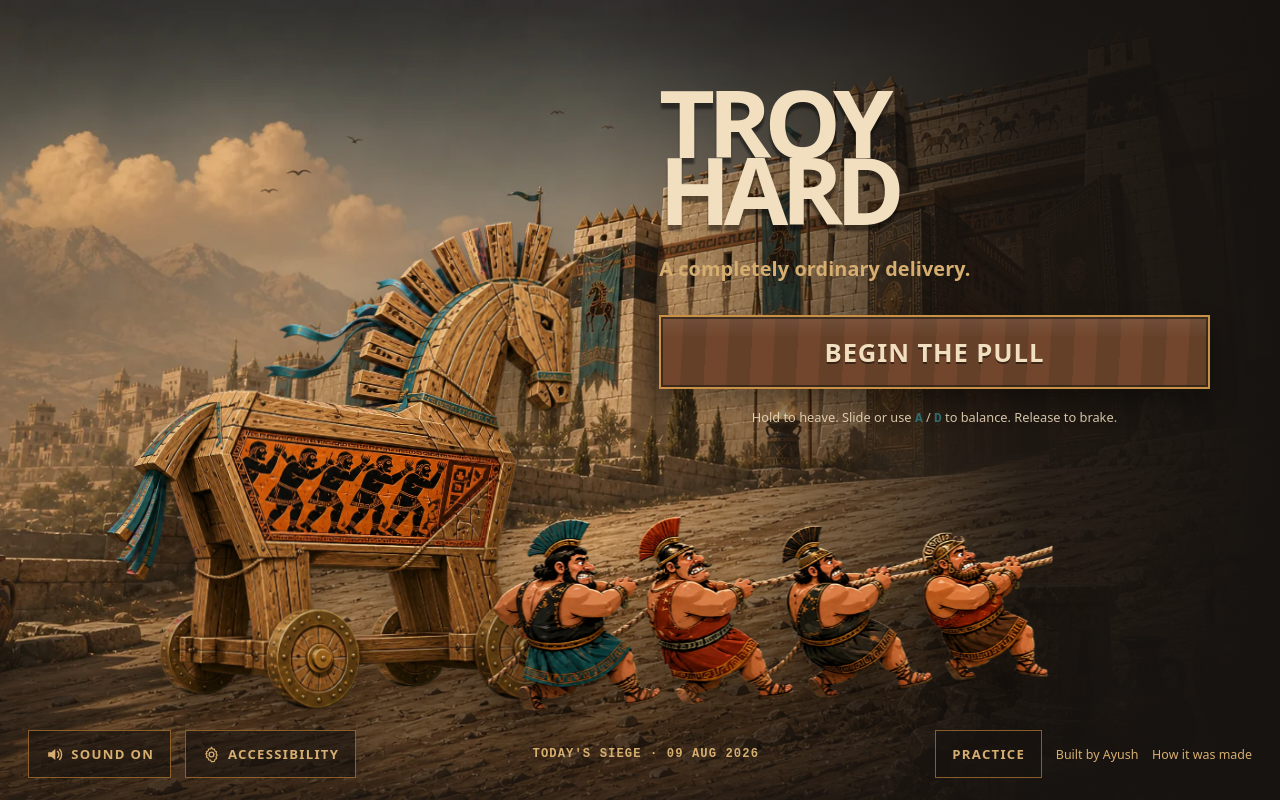
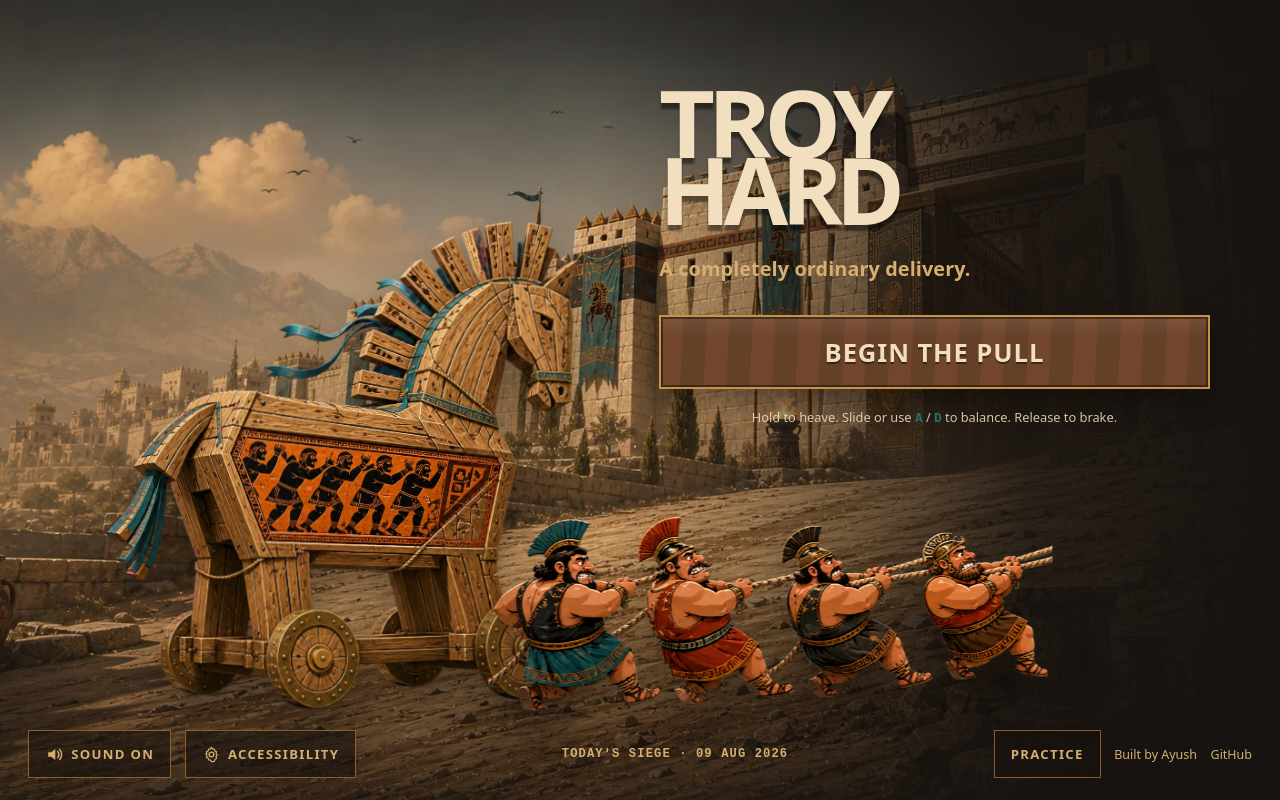
Before and after one commit to ayushhagarwal/troy-hard, a React (Vite) app: page / in a window 1280 px wide. Built offline with nearby package versions, Linux system fonts and the light colour scheme; a web font is replaced by a local one.

Commit message:
Replace making-of links with GitHub

```diff
--- a/src/components/InfoPage.tsx
+++ b/src/components/InfoPage.tsx
@@ -95,7 +95,11 @@ export function InfoPage({ kind }: InfoPageProps) {
         )}
         <footer>
           <a href="https://ayushdev.com/" target="_blank" rel="noopener noreferrer" onClick={() => trackGameEvent("creator_click", { surface: kind })}>Built by Ayush Agarwal</a>
-          <a href={makingOf ? "/credits/" : "/making-of/"}>{makingOf ? "Credits & privacy" : "Read the making-of"}</a>
+          {makingOf ? (
+            <a href="/credits/">Credits & privacy</a>
+          ) : (
+            <a href="https://github.com/ayushhagarwal/troy-hard" target="_blank" rel="noopener noreferrer" onClick={() => trackGameEvent("creator_click", { surface: "credits_github" })}>GitHub</a>
+          )}
         </footer>
       </article>
     </main>
--- a/src/components/ResultsScreen.tsx
+++ b/src/components/ResultsScreen.tsx
@@ -136,7 +136,7 @@ export function ResultsScreen({ result, priorBest, onRetry, onTitle }: ResultsSc
           </div>
           {card ? <button className="download-link" onClick={() => { downloadCard(card); trackGameEvent("share_handoff", { channel: "download", asset: "image" }) }}>Download score card</button> : null}
           <button className="back-link" onClick={onTitle}>Back to title</button>
-          <p className="result-credit"><a href="https://ayushdev.com/" target="_blank" rel="noopener noreferrer" onClick={() => trackGameEvent("creator_click", { surface: "results" })}>Built by Ayush</a><span>·</span><a href="/making-of/">How it was made</a></p>
+          <p className="result-credit"><a href="https://ayushdev.com/" target="_blank" rel="noopener noreferrer" onClick={() => trackGameEvent("creator_click", { surface: "results" })}>Built by Ayush</a><span>·</span><a href="https://github.com/ayushhagarwal/troy-hard" target="_blank" rel="noopener noreferrer" onClick={() => trackGameEvent("creator_click", { surface: "results_github" })}>GitHub</a></p>
         </div>
         {notice ? <p className="share-notice" role="status">{notice}</p> : null}
       </section>
--- a/src/components/TitleScreen.tsx
+++ b/src/components/TitleScreen.tsx
@@ -45,7 +45,7 @@ export function TitleScreen(props: TitleScreenProps) {
         <p className="title-credit-mobile">
           <a href="https://ayushdev.com/" target="_blank" rel="noopener noreferrer" onClick={() => trackGameEvent("creator_click", { surface: "title_mobile" })}>Built by Ayush</a>
           <span aria-hidden="true">·</span>
-          <a href="/making-of/">Making of</a>
+          <a href="https://github.com/ayushhagarwal/troy-hard" target="_blank" rel="noopener noreferrer" onClick={() => trackGameEvent("creator_click", { surface: "title_mobile_github" })}>GitHub</a>
         </p>
       </section>
       <nav className="title-utilities" aria-label="Game options">
@@ -54,7 +54,7 @@ export function TitleScreen(props: TitleScreenProps) {
         <span className="daily-label">{isDuel ? "FRIEND'S SIEGE" : `TODAY'S SIEGE  ·  ${utcDateLabel()}`}</span>
         <GameButton variant="quiet" onClick={props.onPractice}>PRACTICE</GameButton>
         <a href="https://ayushdev.com/" target="_blank" rel="noopener noreferrer" onClick={() => trackGameEvent("creator_click", { surface: "title" })}>Built by Ayush</a>
-        <a href="/making-of/">How it was made</a>
+        <a href="https://github.com/ayushhagarwal/troy-hard" target="_blank" rel="noopener noreferrer" onClick={() => trackGameEvent("creator_click", { surface: "title_github" })}>GitHub</a>
       </nav>
     </main>
   )
```
